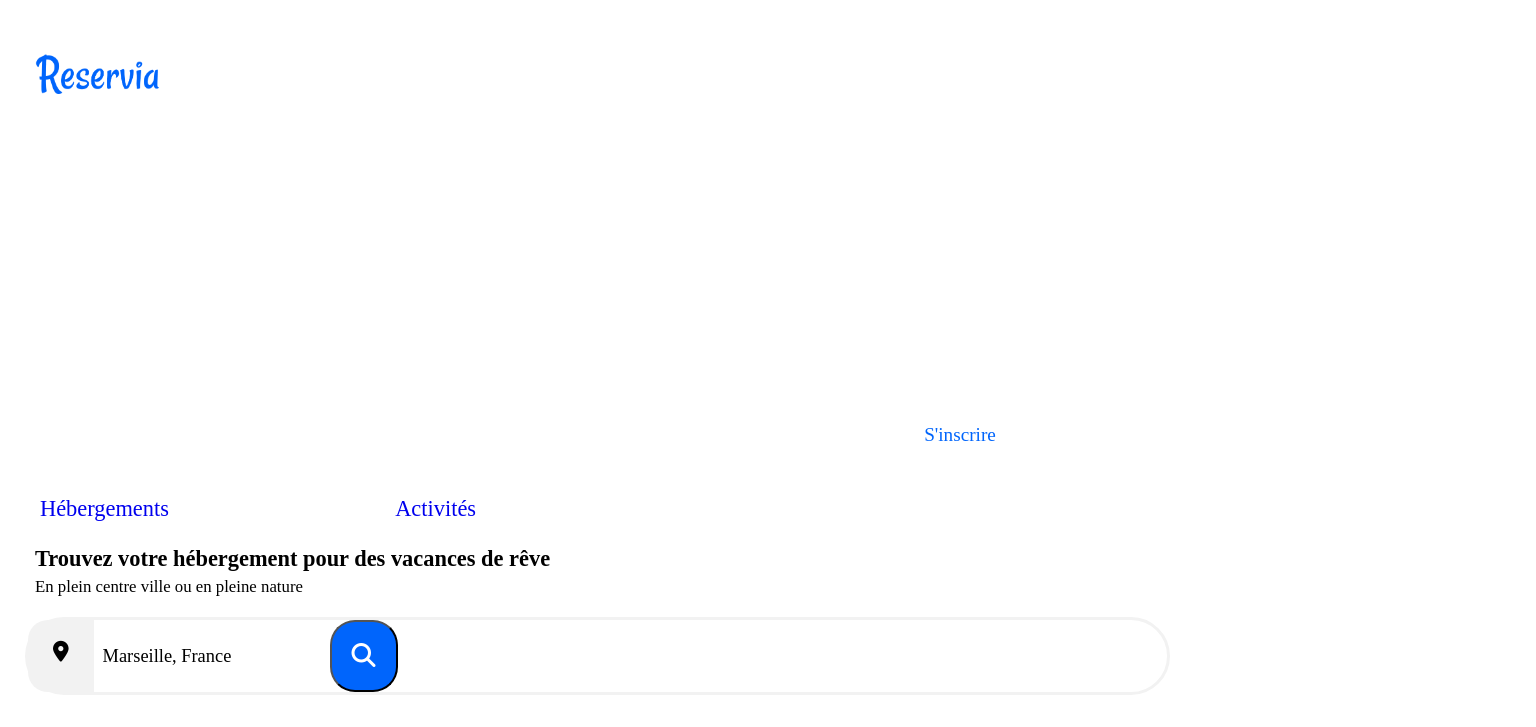
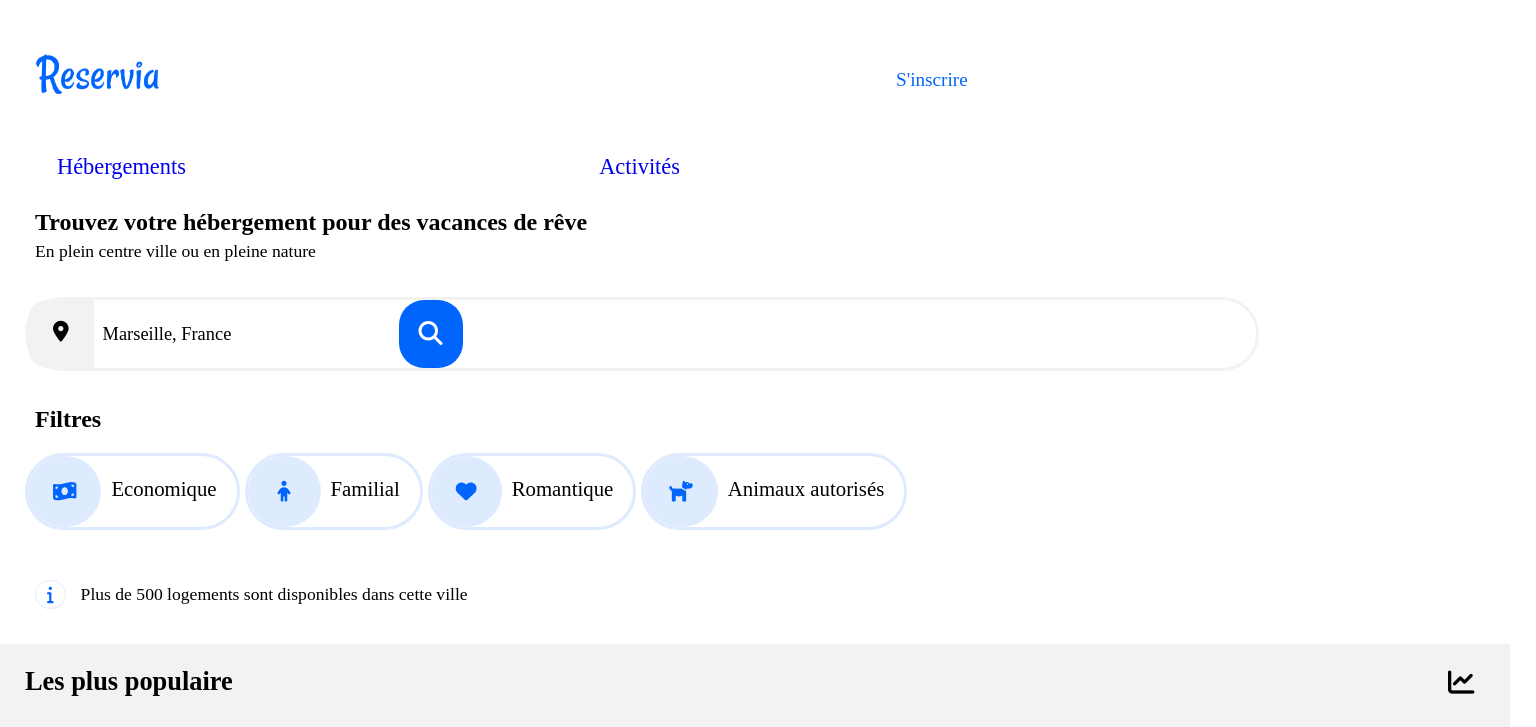
Before and after one commit to NicolasH67/HECKERNICOLAS_2_18112020, a plain HTML site: page index.html in a window 1280 px wide. Shown: the top 727 px of the page, 1536 px wide, since content can reach past the window. Drawn offline with Linux system fonts and the light colour scheme; a web font is replaced by a local one.

Commit message:
18122020-15h

```diff
--- a/style.css
+++ b/style.css
@@ -144,7 +144,9 @@ a
     font-family: 'Raleway-SemiBold';
     font-size: 1.2em;
     color: #0065FC;
-    margin: 65% auto auto auto;
+    position: relative;
+    top: 60%;
+    right: -25%;
 }
 
 #menu
@@ -154,37 +156,44 @@ a
     display: flex;
     flex-direction: row;
     justify-content: space-between;
-    width: 111%;
+    width: 100%;
     list-style-type: none;
     display: flex;
     margin: 0px;
 
 }
-
 #menu li
 {
+    margin: 0;
     padding-top: 7%;
-    width: 50%;
 }
 
 #menu li a
 {
+    padding-left: 17px;
+    margin: 0;
+    width: 50%;
     display: block;
     font-family: 'Raleway';
     font-size: 1.4em;
+    padding-bottom: 10px;
 }
 
 #menu li a:hover
 {
     color: #0065fc;
-    border-bottom: 5px solid;
+}
+
+#menu li:hover
+{
+    border-bottom: 3px #0065FC solid;
 }
 
 /* Recherche et Filtre */
 
 #recherche
 {
-    width: 100%;
+    width: 109%;
     margin-top: 0px;
 }
 
@@ -193,7 +202,7 @@ a
 #recherche h1
 {
     font-family: 'Raleway-ExtraBold';
-    font-size: 1.4em;
+    font-size: 1.5em;
     margin: 0px 35px 5px 35px;
 
 }
@@ -201,7 +210,7 @@ a
 #recherche h1 + p
 {
     font-family: 'Raleway';
-    font-size: 1.05em;
+    font-size: 1.15em;
     margin-bottom: 80px;
     margin: 0px auto 20px 35px;
 
@@ -212,9 +221,9 @@ form
     display: flex;
     flex-wrap: nowrap;
     border: 3px #f2f2f2 solid;
-    margin: auto auto auto 25px;
+    margin: 35px auto auto 25px;
     border-radius: 100px;
-    width: 89%;
+    width: 88%;
 }
 .maps
 {
@@ -228,7 +237,7 @@ form
     border: none;
     font-size: 1.15em;
     font-family: 'Raleway-ExtraBold';
-    margin: auto 1px auto 7px;
+    margin: auto 30px auto 7px;
     padding-right: 0px;
 }
 #ville::placeholder
@@ -242,6 +251,7 @@ form
 }
 button
 {
+    border: none;
     font-size: 1.5em;
     color: white;
     padding: 20px 20px 20px 20px;
@@ -313,17 +323,17 @@ button
     margin-top: 35px;
     margin-bottom: 35px;
     margin-right: 25px;
-    font-size: 0.9em;
+    font-size: 1em;
 }
 
 #info i
 {
     color: #0065fc;
-    font-size: 0.9em;
+    font-size: 1em;
     border: 1px #DEEBFF solid;
     border-radius: 35px;
     padding: 5px 11px;
-    margin: 2px 0px auto 35px;
+    margin: 0px 0px auto 35px;
 }
 
 #info p
@@ -356,7 +366,7 @@ button
 
 .vignette-hebergement
 {
-    width: 108%;
+    width: 109%;
     background-color: white;
     border-radius: 35px;
     box-shadow: 15px 15px 15px #f2f2f2;
@@ -396,7 +406,7 @@ button
 {
     position: relative;
     overflow: hidden;
-    top: -245px;
+    top: -201%;
 }
 
 
@@ -463,7 +473,7 @@ button
 
 .vignette-populaire
 {
-    width: 88%;
+    width: 90%;
     background-color: white;
     border-radius: 35px;
     margin: 25px 0px 0px 20px;
@@ -566,7 +576,7 @@ button
 
 .vignette-gactivité
 {
-    width: 108%;
+    width: 109%;
     background-color: white;
     border-radius: 35px;
     box-shadow: 15px 15px 15px #f2f2f2;
@@ -589,6 +599,12 @@ button
     width: 100%;
 }
 
+#calanques
+{
+    position: relative;
+    top: -5%;
+}
+
 .pact
 {
     display: flex;
@@ -597,7 +613,7 @@ button
 
 .vignette-pactivité
 {
-    width: 108%;
+    width: 109%;
     background-color: white;
     border-radius: 35px;
     box-shadow: 15px 15px 15px #f2f2f2;
@@ -617,7 +633,14 @@ button
 .img-pact img
 {
     position: relative;
+    top: 0%;
     width: 100%;
+}
+
+#pomegues
+{
+    position: relative;
+    top: -175px;
 }
 
 .nom-act
@@ -627,6 +650,7 @@ button
     font-family: 'Raleway-Bold';
     font-size: 1em;
     padding-left: 15px;
+    padding-bottom: 15px;
     margin: 0px;
     border-radius: 0px 0px 35px 35px;
 }
@@ -665,4 +689,162 @@ footer
     display: block;
     color: black;
     margin-bottom: 20px;
+    justify-content: space-around;
 }
+
+@media screen and (max-width: 370px)
+{
+    /* header */
+
+    #inscription
+    {
+        right: 30%;
+    }
+
+    #menu li a
+    {
+        padding-left: 10px;
+    }
+
+    /* Recherche */
+
+    #recherche h1
+    {
+        font-size: 1.29em;
+    }
+
+    #recherche h1 + p
+    {
+        font-size: 1em;
+    }
+
+    .title-section
+    {
+        font-size: 1.3em;
+    }
+
+    #ville
+    {
+        margin: auto 0px auto 7px;
+    }
+
+    #info
+    {
+        font-size: 0.8em;
+    }
+    .img-heb img
+    {
+        top: -40%;
+    }
+
+    #amina
+    {
+        top: -156%;
+    }
+
+    /* populaire */
+
+    .img-pop img
+    {
+        width: 170%;
+        height: 105%;
+        left: -36%;
+    }
+
+    .txt-pop h3
+    {
+        font-size: 1em;
+    }
+
+    /* Activités */
+
+    .title-activités
+    {
+        font-size: 1em;
+    }
+
+    .vignette-gactivité
+    {
+        height: 218px;
+    }
+    .vignette-pactivité
+    {
+        height: 218px;
+    }
+    #pomegues
+    {
+        top: -140px;
+    }
+}
+
+@media screen and (min-width: 380px)
+{
+    /* header */
+
+    #inscription
+    {
+        right: -40%;
+    }
+
+    /* Recherche */
+
+    #recherche h1
+    {
+        font-size: 1.5em;
+    }
+
+    #recherche h1 + p
+    {
+        font-size: 1.1em;
+    }
+    #ville
+    {
+        margin: auto 70px auto 7px;
+    }
+
+    .filtre
+    {
+        font-size: 1.3em;
+    }
+    .filtre i
+    {
+        padding: 25px;
+    }
+    .filtre #familial
+    {
+        padding: 25px 30px 25px 30px;
+    }
+    #info
+    {
+        font-size: 1.1em;
+    }
+    #info i
+    {
+        font-size: 1em;
+    }
+
+    .vignette-hebergement
+    {
+        height: 253px;
+    }
+    .img-heb img
+    {
+        top: -50%;
+    }
+    #amina
+    {
+        top: -190%;
+    }
+    .vignette-populaire
+    {
+        height: 150px;
+    }
+    .vignette-gactivité
+    {
+        height: 265px;
+    }
+    .vignette-pactivité
+    {
+        height: 265px;
+    }
+}
```
